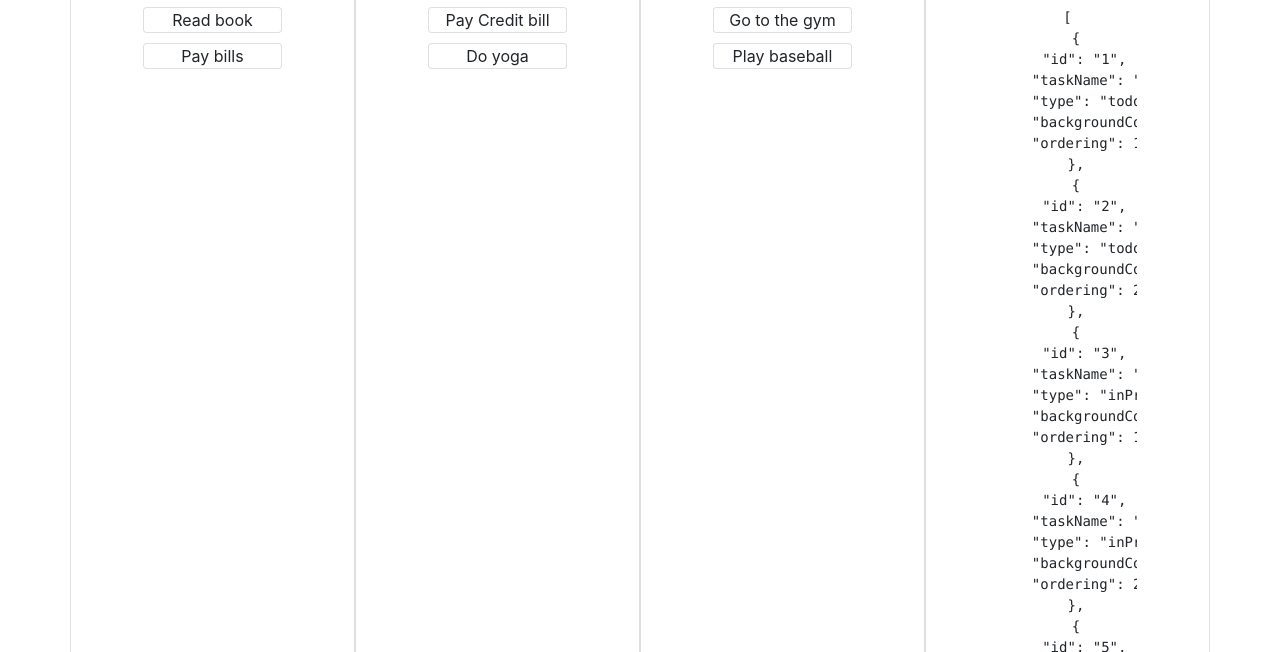
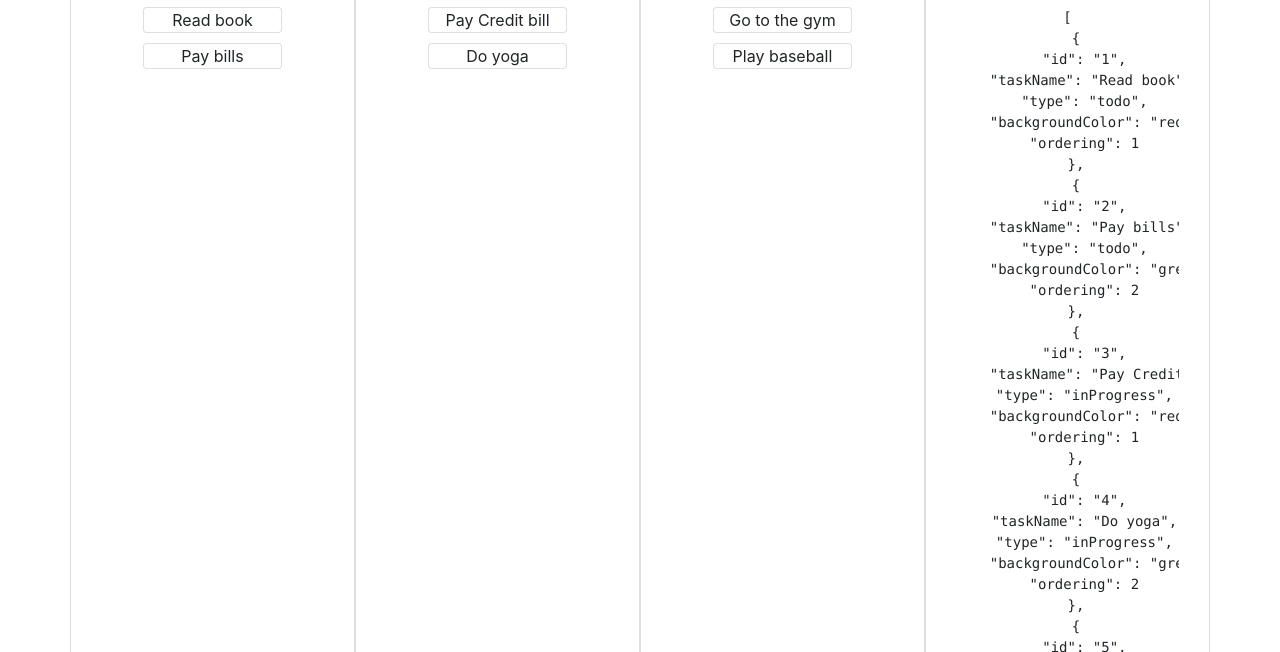
Before and after one commit to manikandanvengatesan/dragdrops, a React app: page / in a window 1280 px wide. Shown: the part 148-800 px from the top of the page. Built offline with nearby package versions, Linux system fonts and the light colour scheme.

Commit message:
json viewer updated

```diff
--- a/src/components/DragDrop.js
+++ b/src/components/DragDrop.js
@@ -82,8 +82,8 @@ function DragDrop() {
                         onDragOver={(event) => onDragOver(event)}
                         onDrop={(event) => { onDrop(event, "todo") }}>
                         <span className="group-header badge badge-secondary"><h4>Tasks</h4></span>
-                        <div className="col-md-8 offset-md-2">
-                            <pre>
+                        <div className="col-md-12">
+                            <pre className="preStyle">
                                 {JSON.stringify(initialTasks, null, 2)}
                             </pre>
                         </div>
--- a/src/styles/dragdrop.css
+++ b/src/styles/dragdrop.css
@@ -21,6 +21,13 @@
 
 .badge-secondary {
     margin: 10px !important;
+}
+
+.preStyle {
+    display: 'block';
+    padding: '10px 30px';
+    margin: '0';
+    overflow: 'scroll';
 }
 
 /* .droppable {
```
